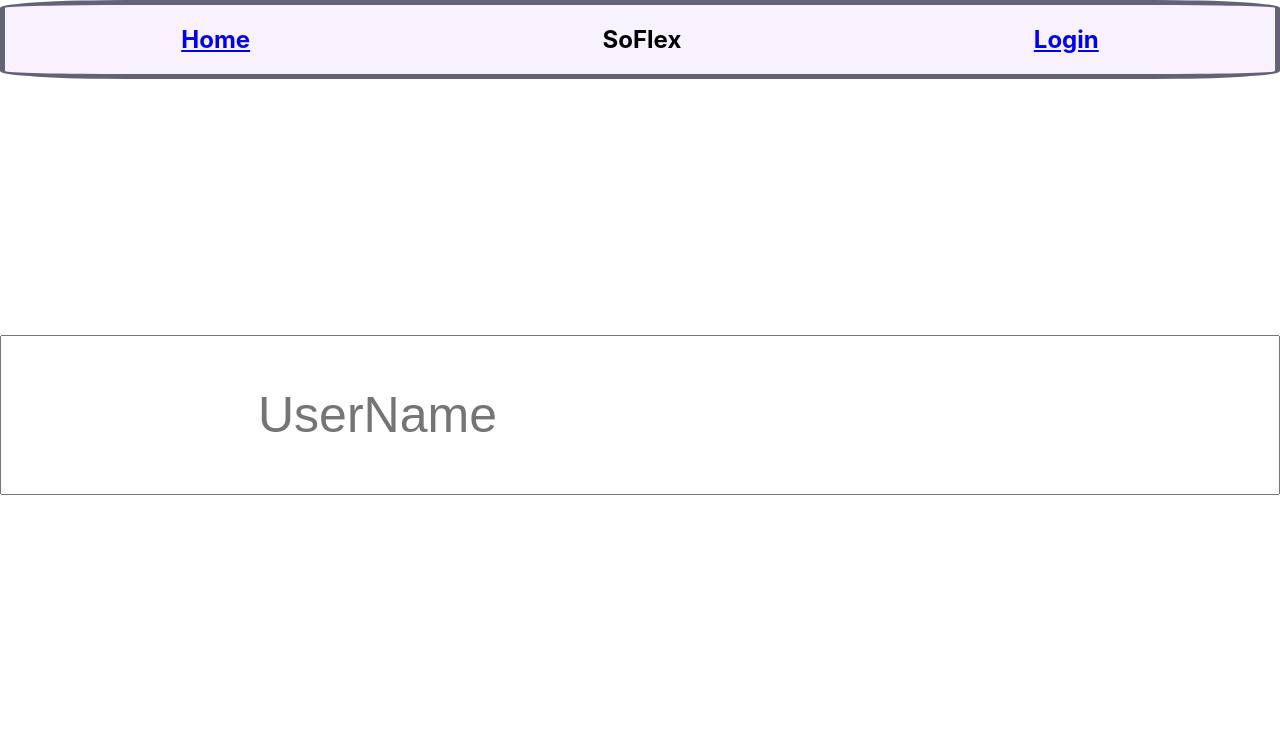
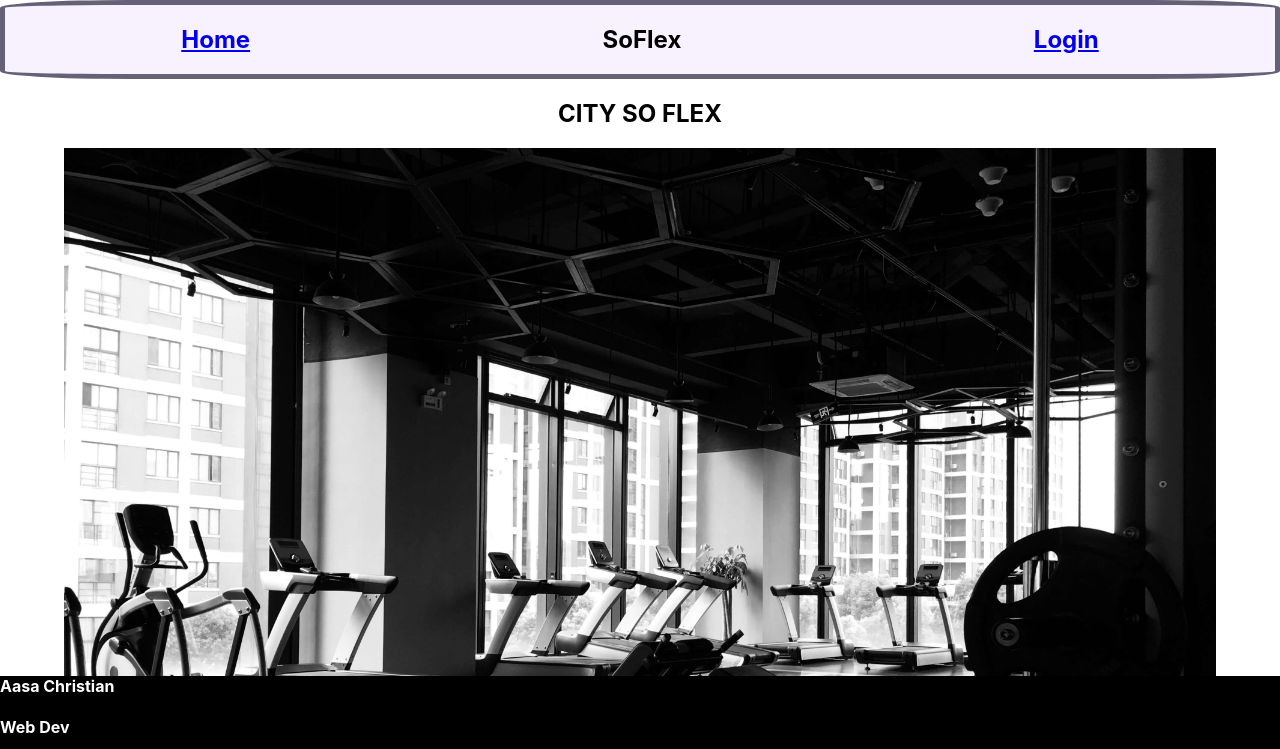
Before and after one commit to AasaChristian/soflex-web, a React (Create React App) app: page / in a window 1280 px wide. Shown: the top 749 px of the page. Built offline with nearby package versions, Linux system fonts and the light colour scheme.

Commit message:
cleaned up code, added landing page to app

```diff
--- a/src/App.js
+++ b/src/App.js
@@ -1,30 +1,31 @@
-import logo from './logo.svg';
 import './App.css';
 import {Route} from "react-router-dom";
 import Head from './components/Head';
 import Board from './components/Board';
 import ExDetailsPage from './components/ExerciseDetailPage';
-// import data from './DummyData'
 import Login from './components/Login';
-import { useEffect, useState } from 'react';
-import axios from 'axios'
 import ExForm from './components/ExForm';
 import Register from './components/Register';
 import Foot from './components/Foot';
 
 import { connect } from 'react-redux';
 import {fetchRegimen, createRegimen} from './action/regimenActions'
+import Landing from './components/Landing';
 
 function App() {
-  // const axiosAddress = "http://localhost:5000"
-  const axiosAddress = "https://citysoflex.herokuapp.com"
+  const axiosAddress = "http://localhost:5000"
+  // const axiosAddress = "https://citysoflex.herokuapp.com"
 
   return (
     <div className="App">
       <header>
         <Head/>
       </header>
+
       <Route exact path= '/'
+      render={props => <Landing {...props}  />}
+      />
+      <Route exact path= '/login'
       render={props => <Login {...props}  axiosAddress={axiosAddress} />}
       />
       <Route exact path= '/register'
@@ -32,7 +33,7 @@ function App() {
 
       />
       <Route exact path='/board'
-      render={props => <Board {...props}  axiosAddress={axiosAddress} />}
+      render={props => <Board {...props}/>}
       />
       <Route exact path='/board/:exName'
       render={props => <ExDetailsPage {...props}/>}
@@ -41,7 +42,7 @@ function App() {
 <Route exact path='/board/update/:update/:id'
       render={props => <ExForm {...props} axiosAddress={axiosAddress} />  }
       />
-      <section>
+      <section style={{position: "absolute", bottom: "0", width: "100%"}}>
         <Foot/>
       </section>
     </div>
--- a/src/reducers/index.js
+++ b/src/reducers/index.js
@@ -7,7 +7,7 @@ regimen: []
 
   export const reducer = (state = initialState, action) => {
     console.log(action.payload, "action.payload")
-    console.log(state.exercises, "action.exercises")
+    console.log(state.regimen, "action.regime")
     switch (action.type){
 
       case Fetch_Exercise:
@@ -28,7 +28,7 @@ regimen: []
         case Create_Regimen:
               return {
                 ...state,
-                regimen: [...state.regimen, action.payload]
+                regimen: [...state.regimen, action.payload[0]]
               };
 
         default:
```
